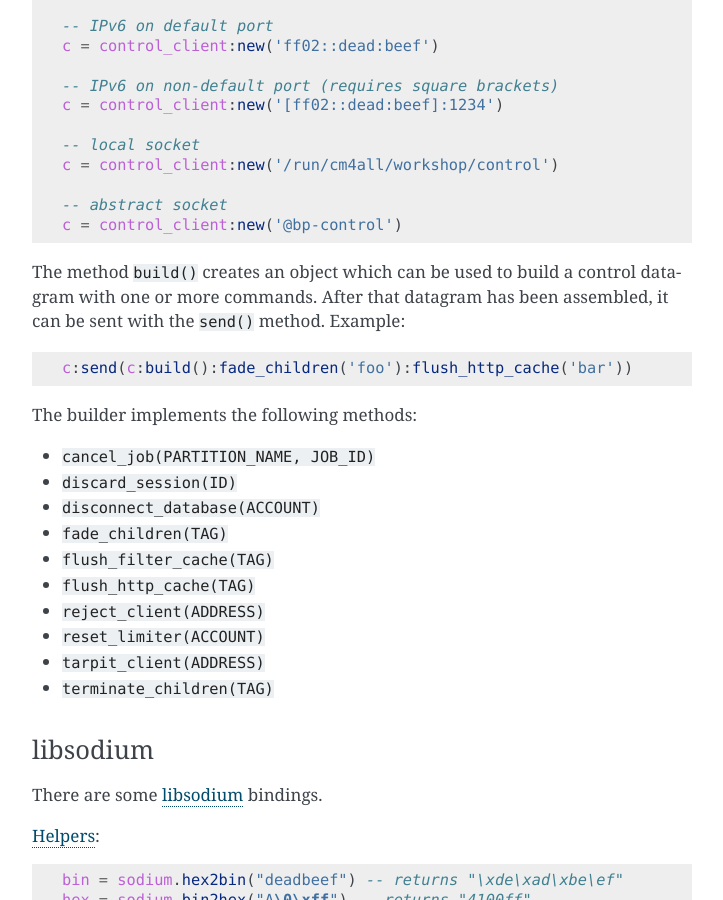
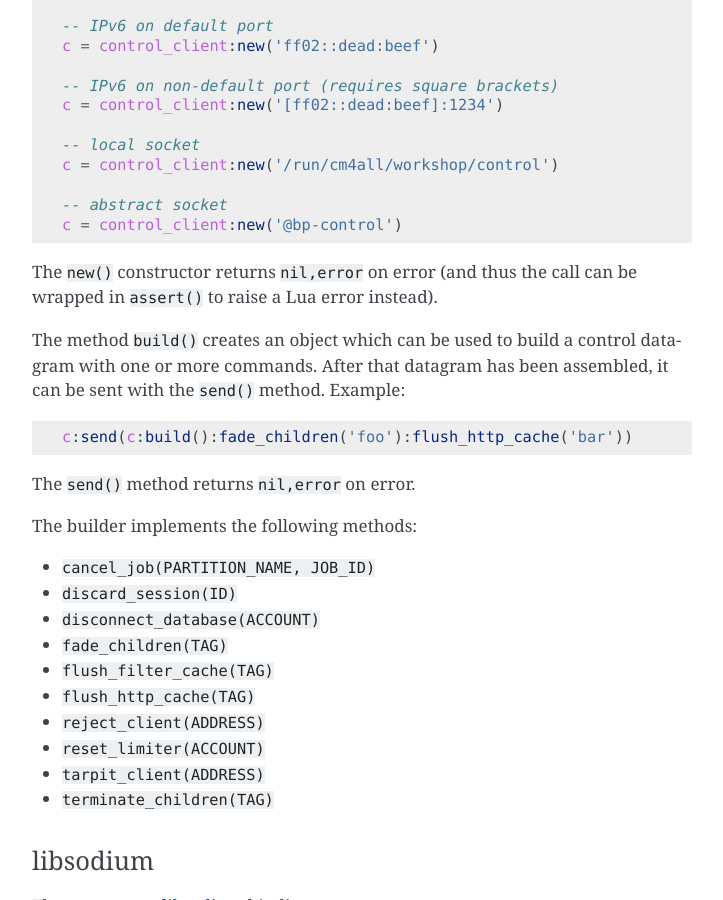
Before and after one commit to CM4all/passage, a Sphinx documentation site: the page built from doc/index.rst, in a window 1280 px wide and 900 px high, scrolled down 3780 px. Shown: the whole window, without its empty margins (388-1111 px from the left). Built offline with Sphinx 7.4.7, drawn with Linux system fonts in a browser that asks for light colours.

Commit message:
doc: document control_client error handling

```diff
--- a/doc/index.rst
+++ b/doc/index.rst
@@ -210,11 +210,16 @@
   -- abstract socket
   c = control_client:new('@bp-control')
 
+The ``new()`` constructor returns ``nil,error`` on error (and thus the
+call can be wrapped in ``assert()`` to raise a Lua error instead).
+
 The method ``build()`` creates an object which can be used to build a
 control datagram with one or more commands.  After that datagram has
 been assembled, it can be sent with the ``send()`` method.  Example::
 
   c:send(c:build():fade_children('foo'):flush_http_cache('bar'))
+
+The ``send()`` method returns ``nil,error`` on error.
 
 The builder implements the following methods:
 
```
